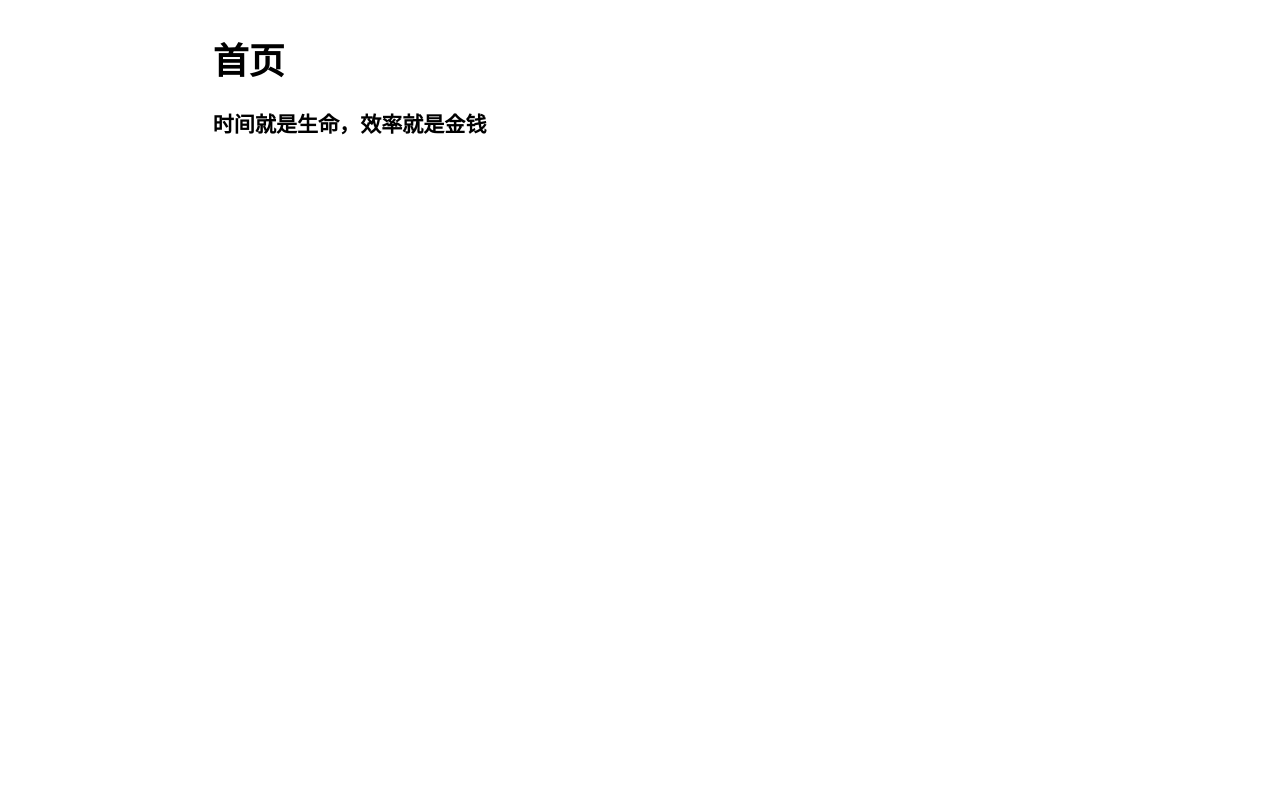
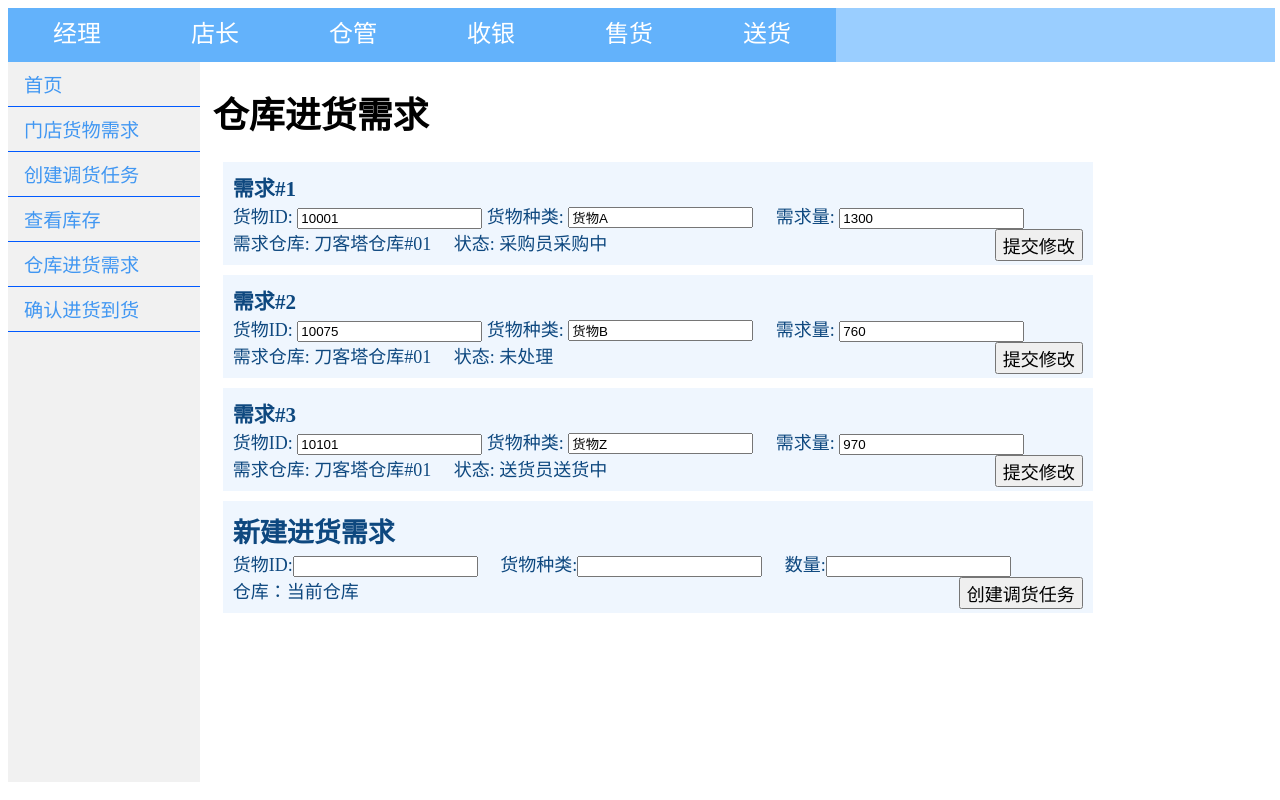
Before and after one commit to abc2513/-, a plain HTML site: page 仓库管理员/仓库进货需求.html in a window 1280 px wide. Drawn offline with Linux system fonts and the light colour scheme.

Commit message:
第二次提交

```diff
--- a/data.js
+++ b/data.js
@@ -7,9 +7,9 @@ var app2=new Vue({
         //调货单
         thd:[{kind:'10001',num:'13',name:'货物A',to:'水月门店#02',from:'刀客塔仓库#01',status:'已完成'},{kind:'10781',num:'173',name:'货物C',to:'傀影门店#01',from:'刀客塔仓库#01',status:'等待送货员送货'},{kind:'10441',num:'863',name:'货物D',to:'水月门店#02',from:'刀客塔仓库#01',status:'等待送货员送货'}],
         //仓库库存
-        ckkc:[{kind:'10001',num:'1300',name:'货物A'},{kind:'10984',num:'1370',name:'货物B'},{kind:'10871',num:'100',name:'货物C'},{kind:'10616',num:'1740',name:'货物D'}],
+        ckkc:[{kind:'10001',num:'1300',name:'货物A',text:'300件已被调用，未离仓'},{kind:'10984',num:'1370',name:'货物B',text:'无更多信息'},{kind:'10871',num:'100',name:'货物C',text:'50件已被调用，未离仓；300件进货需求已提交'},{kind:'10616',num:'1740',name:'货物D',text:'1000件已被调用，未离仓;3000件进货送货中'}],
         //仓库进货需求
-        jhxq:[{src_name:'水月门店#02',src_id:'666'}],
+        jhxq:[{kind:'10001',num:'1300',name:'货物A',src:'刀客塔仓库#01',status:'采购员采购中'},{kind:'10075',num:'760',name:'货物B',src:'刀客塔仓库#01',status:'未处理'},{kind:'10101',num:'970',name:'货物Z',src:'刀客塔仓库#01',status:'送货员送货中'}],
         //进货单
         jhd:[{id:'197782',time:'2022/11/11',kind:'77077',name:'货物七七',src:'上海米哈游天命科技有限公司',num:'5',status:'已送达'},{id:'197783',time:'2022/5/1',kind:'687898',name:'货物傀影',src:'上海鹰角网络科技有限公司',num:'2',status:'等待送货员送货'}],
         //送货单
@@ -22,6 +22,10 @@ var app2=new Vue({
         add_thd(){
             this.thd.push({kind:this.temp[0],num:this.temp[2],name:this.temp[1],to:this.temp[4],from:'刀客塔仓库#01',status:'等待送货员送货'});
             alert('创建调货任务成功！')
+        },
+        add_jhxq(){
+            this.jhxq.push({kind:this.temp[0],num:this.temp[2],name:this.temp[1],src:'刀客塔仓库#01',status:'待处理'})
+            alert('新建进货需求成功！')
         }
     },
 
--- a/仓库管理员/仓库进货需求.html
+++ b/仓库管理员/仓库进货需求.html
@@ -8,13 +8,32 @@
     </head>
     <body>
         <div id="root">
-            <top_menu></top_menu>
-            <left_menu></left_menu>
+            <div id="menu">
+                <top_menu></top_menu>
+                <left_menu></left_menu>
+            </div>
             <div class="article">
-                <h1>首页</h1>
-                <h3>时间就是生命，效率就是金钱</h3>
+                <h1>仓库进货需求</h1>
+                <div class="form_div" v-for="(p,index) of jhxq" :key="index">
+                    <h3 style="margin: 0px;">需求#{{index+1}}</h3>
+                    货物ID:&nbsp<input type="text" v-model="jhxq[index].kind">
+                    货物种类:&nbsp<input type="text" v-model="jhxq[index].name">&nbsp&nbsp&nbsp&nbsp
+                    需求量:&nbsp<input type="number" v-model="jhxq[index].num"><br>
+                    需求仓库:&nbsp{{jhxq[index].src}}&nbsp&nbsp&nbsp&nbsp
+                    状态:&nbsp{{jhxq[index].status}}&nbsp&nbsp&nbsp&nbsp&nbsp&nbsp&nbsp&nbsp
+                    <button v-on:click="save" style="float: right;font-size:large">提交修改</button>
+                </div>
+                <div class="form_div">
+                    <h2 style="margin: 0px;">新建进货需求</h2>
+                    货物ID:<input type="text" v-model="temp[0]">&nbsp&nbsp&nbsp&nbsp
+                    货物种类:<input type="text" v-model="temp[1]">&nbsp&nbsp&nbsp&nbsp
+                    数量:<input type="number" v-model="temp[2]"><br>
+                    仓库：当前仓库&nbsp&nbsp&nbsp&nbsp&nbsp&nbsp&nbsp&nbsp&nbsp&nbsp&nbsp&nbsp&nbsp&nbsp
+                    <button v-on:click="add_jhxq" style="float: right;font-size:large">创建调货任务</button>
+                </div>
             </div>
         </div>
         <script  type="text/javascript" src="./main.js"></script>
+        <script  type="text/javascript" src="../data.js"></script>
     </body>
 </html>
```
Also changed, not shown: 仓库管理员/创建调货任务.html (+4 -2 lines), 仓库管理员/查看库存.html (+14 -4 lines), 仓库管理员/确认进货到货.html (+18 -4 lines), 仓库管理员/门店货物需求.html (+1 -0 lines), 仓库管理员/首页.html (+1 -2 lines), style.css (line endings or trailing spaces).
